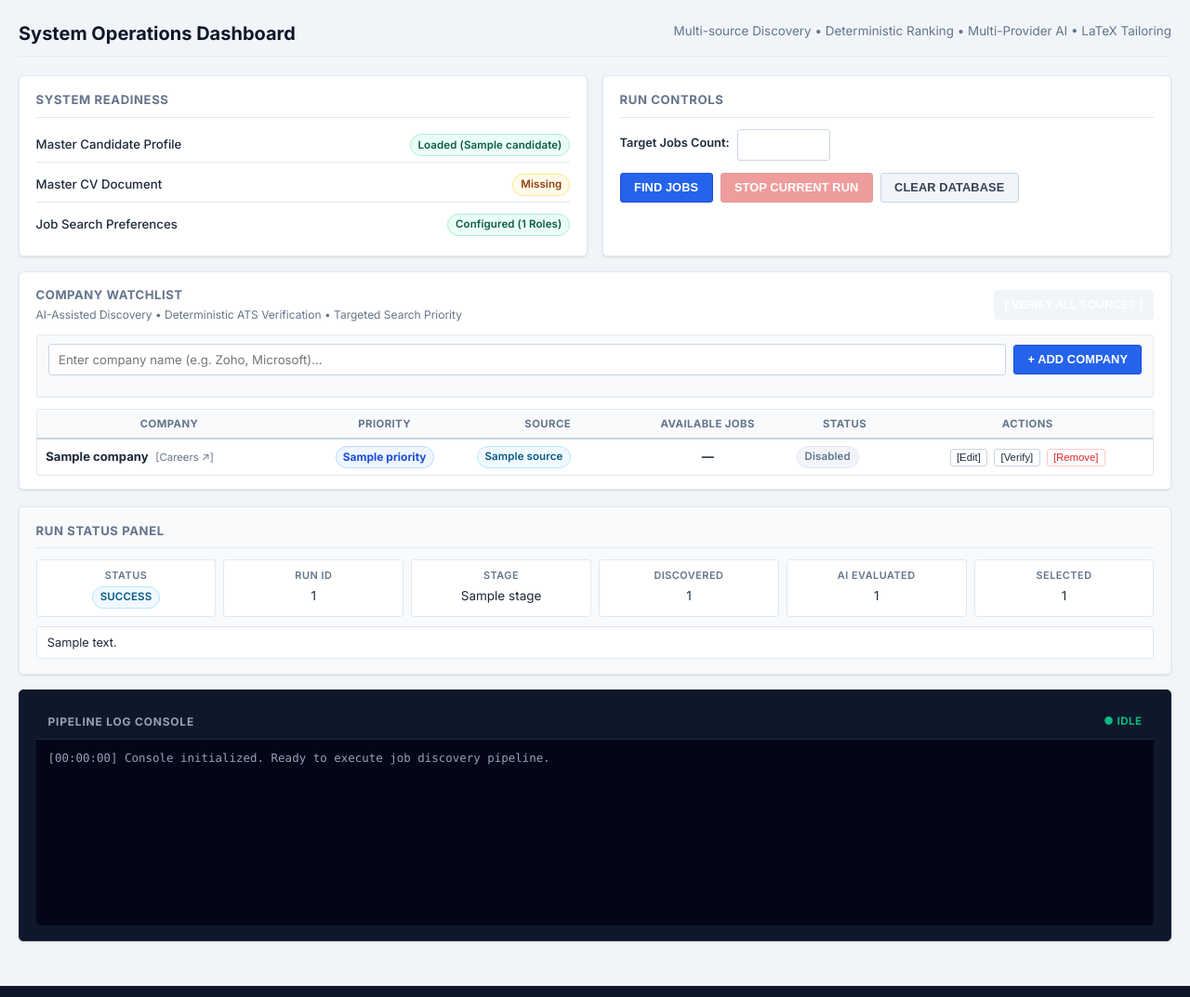
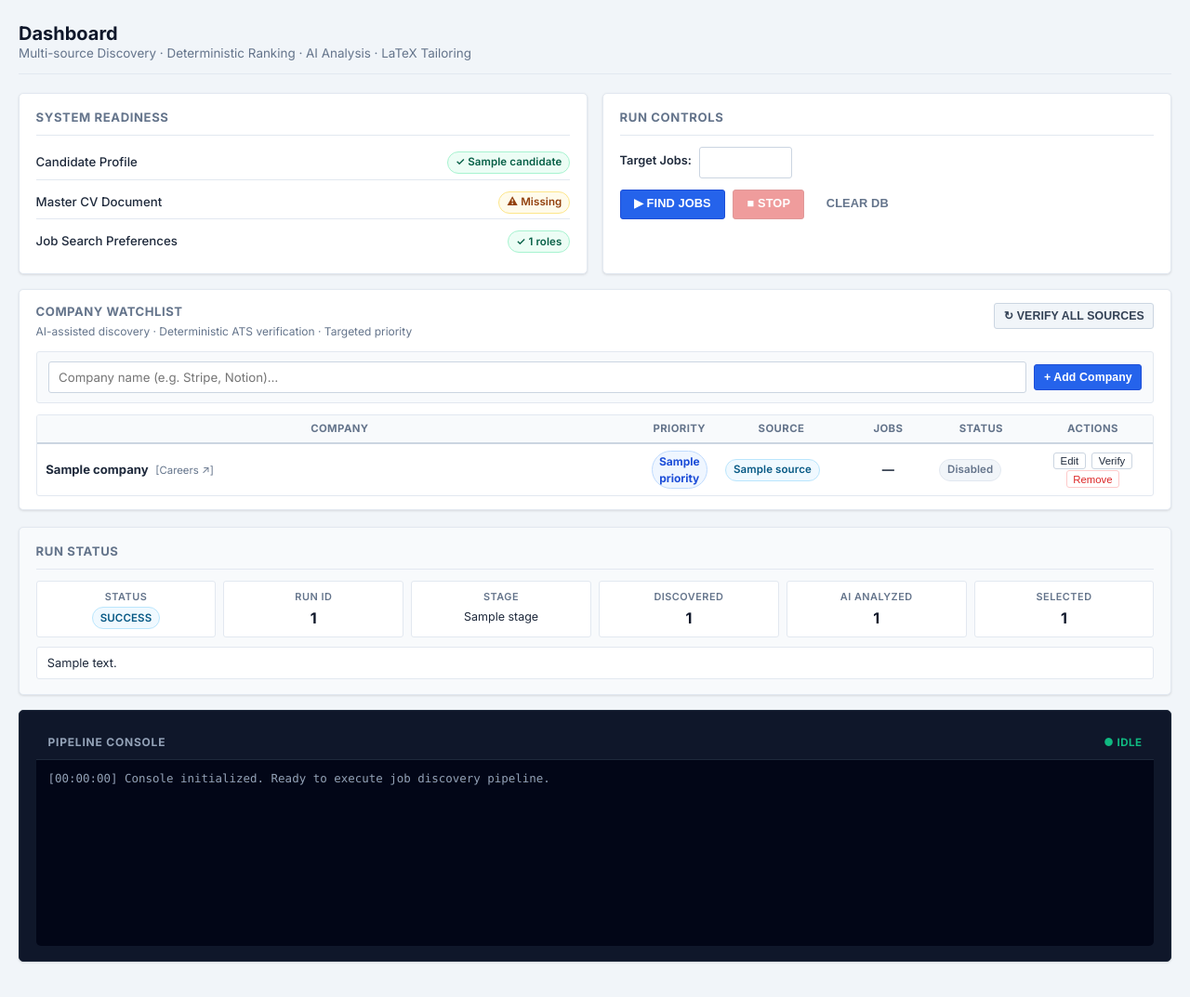
Before and after one commit to OmarAhsanCode/resume-applier, a Flask app: template templates/index.html in a window 1280 px wide. Shown: the part 46-1119 px from the top of the page at 93% size. Run offline with Flask 3, Linux system fonts and the light colour scheme; the template is opened without the code that fills it: most values are stand-ins (such as "Sample title", 1, 10 or a date in 2020); data that the repository does not hold is empty; some libraries are stand-ins or nearby versions.

Commit message:
Updated Frontend

```diff
--- a/templates/index.html
+++ b/templates/index.html
@@ -1,11 +1,13 @@
 {% extends "base.html" %}
 
-{% block title %}Dashboard - Job Automator ERP{% endblock %}
+{% block title %}Dashboard — Job Automator{% endblock %}
 
 {% block content %}
 <div class="erp-page-header">
-    <h2>System Operations Dashboard</h2>
-    <p class="subtitle">Multi-source Discovery • Deterministic Ranking • Multi-Provider AI • LaTeX Tailoring</p>
+    <div>
+        <h2>Dashboard</h2>
+        <p class="subtitle">Multi-source Discovery · Deterministic Ranking · AI Analysis · LaTeX Tailoring</p>
+    </div>
 </div>
 
 <div class="grid-layout">
@@ -14,102 +16,100 @@
         <h3>System Readiness</h3>
         <div class="status-list">
             <div class="status-item">
-                <span class="status-label">Master Candidate Profile</span>
+                <span class="status-label">Candidate Profile</span>
                 {% if candidate %}
-                    <span class="badge badge-success">Loaded ({{ candidate.name }})</span>
+                    <span class="badge badge-success">✓ {{ candidate.name }}</span>
                 {% else %}
-                    <span class="badge badge-warning">Not Setup</span>
+                    <span class="badge badge-warning">⚠ Not configured</span>
                 {% endif %}
             </div>
-
             <div class="status-item">
                 <span class="status-label">Master CV Document</span>
                 {% if candidate and candidate.master_resume_path %}
-                    <span class="badge badge-success">Uploaded</span>
+                    <span class="badge badge-success">✓ Uploaded</span>
                 {% else %}
-                    <span class="badge badge-warning">Missing</span>
+                    <span class="badge badge-warning">⚠ Missing</span>
                 {% endif %}
             </div>
-
             <div class="status-item">
                 <span class="status-label">Job Search Preferences</span>
                 {% if preferences %}
-                    <span class="badge badge-success">Configured ({{ preferences.preferred_roles|length }} Roles)</span>
+                    <span class="badge badge-success">✓ {{ preferences.preferred_roles|length }} roles</span>
                 {% else %}
-                    <span class="badge badge-warning">Default Settings</span>
+                    <span class="badge badge-muted">Default settings</span>
                 {% endif %}
             </div>
         </div>
-
         {% if not candidate %}
-            <div class="action-banner">
-                <p>Upload Master CV PDF to complete setup.</p>
-                <a href="{{ url_for('setup') }}" class="btn btn-primary btn-sm">Upload Master CV</a>
-            </div>
+        <div class="action-banner">
+            <p>Upload your Master CV to complete setup.</p>
+            <a href="{{ url_for('setup') }}" class="btn btn-primary btn-sm">Upload Master CV →</a>
+        </div>
         {% endif %}
     </div>
 
-    <!-- ERP Run & Database Controls Card -->
+    <!-- Run Controls Card -->
     <div class="card launcher-card">
         <h3>Run Controls</h3>
         <form id="find-jobs-form" action="{{ url_for('trigger_run') }}" method="POST">
-            <div class="form-group inline-group">
-                <label for="jobs_count">Target Jobs Count:</label>
-                <input type="number" id="jobs_count" name="jobs_count" value="{{ preferences.jobs_per_run if preferences else 50 }}" min="1" max="200" class="form-input form-input-short">
+            <div class="form-group inline-group" style="margin-bottom: 0.75rem;">
+                <label for="jobs_count" style="white-space: nowrap;">Target Jobs:</label>
+                <input type="number" id="jobs_count" name="jobs_count"
+                       value="{{ preferences.jobs_per_run if preferences else 50 }}"
+                       min="1" max="200" class="form-input form-input-short">
             </div>
-
             <div class="control-button-group">
-                <button type="submit" id="btn-find-jobs" class="btn btn-primary" {% if not candidate %}disabled{% endif %}>
-                    FIND JOBS
+                <button type="submit" id="btn-find-jobs" class="btn btn-primary"
+                        {% if not candidate %}disabled{% endif %}>
+                    ▶ FIND JOBS
                 </button>
-
                 <button type="button" id="btn-stop-run" onclick="stopRun()" class="btn btn-danger" disabled>
-                    STOP CURRENT RUN
+                    ■ STOP
                 </button>
-
-                <button type="button" id="btn-clear-db" onclick="openClearDbModal()" class="btn btn-secondary">
-                    CLEAR DATABASE
+                <button type="button" id="btn-clear-db" onclick="openClearDbModal()" class="btn btn-ghost">
+                    CLEAR DB
                 </button>
             </div>
         </form>
     </div>
 </div>
 
-<!-- Company Watchlist Section -->
+<!-- Company Watchlist -->
 <div class="card watchlist-card">
     <div class="watchlist-header">
-        <div style="display: flex; justify-content: space-between; align-items: center; width: 100%; flex-wrap: wrap; gap: 10px;">
+        <div style="display: flex; justify-content: space-between; align-items: flex-start; width: 100%; flex-wrap: wrap; gap: 8px;">
             <div>
-                <h3>COMPANY WATCHLIST</h3>
-                <p class="subtitle-sm">AI-Assisted Discovery • Deterministic ATS Verification • Targeted Search Priority</p>
+                <h3>Company Watchlist</h3>
+                <p class="subtitle-sm">AI-assisted discovery · Deterministic ATS verification · Targeted priority</p>
             </div>
-            <div>
-                <button type="button" onclick="verifyAllCompanies()" class="btn btn-secondary" style="padding: 6px 12px; font-size: 12px; font-weight: bold; background: linear-gradient(135s, #4f46e5, #3b82f6); color: white; border: none; border-radius: 4px; cursor: pointer;">
-                    [ VERIFY ALL SOURCES ]
-                </button>
-            </div>
+            <button type="button" onclick="verifyAllCompanies()" class="btn btn-secondary btn-sm">
+                ↻ VERIFY ALL SOURCES
+            </button>
         </div>
     </div>
 
     <div class="watchlist-form-box">
-        <div class="form-group inline-group">
-            <input type="text" id="add-company-name" placeholder="Enter company name (e.g. Zoho, Microsoft)..." class="form-input form-input-long" onkeydown="if(event.key==='Enter'){event.preventDefault();triggerCompanyDiscovery();}">
-            <button type="button" id="btn-add-company" onclick="triggerCompanyDiscovery()" class="btn btn-primary">
-                + ADD COMPANY
+        <div class="form-group inline-group" style="margin: 0;">
+            <input type="text" id="add-company-name"
+                   placeholder="Company name (e.g. Stripe, Notion)…"
+                   class="form-input form-input-long"
+                   onkeydown="if(event.key==='Enter'){event.preventDefault();triggerCompanyDiscovery();}">
+            <button type="button" id="btn-add-company" onclick="triggerCompanyDiscovery()" class="btn btn-primary btn-sm">
+                + Add Company
             </button>
         </div>
     </div>
 
     <div class="watchlist-table-container">
-        <table class="data-table watchlist-table">
+        <table class="data-table watchlist-table" aria-label="Company watchlist">
             <thead>
                 <tr>
                     <th>Company</th>
-                    <th class="cell-center">Priority</th>
-                    <th>Source</th>
-                    <th class="cell-center">Available Jobs</th>
-                    <th>Status</th>
-                    <th class="cell-center">Actions</th>
+                    <th class="cell-center" style="width: 70px;">Priority</th>
+                    <th style="width: 140px;">Source</th>
+                    <th class="cell-center" style="width: 90px;">Jobs</th>
+                    <th style="width: 110px;">Status</th>
+                    <th class="cell-center" style="width: 130px;">Actions</th>
                 </tr>
             </thead>
             <tbody id="watchlist-tbody">
@@ -140,18 +145,12 @@
                     </td>
                     <td class="cell-center">
                         <strong>
-                            {% if comp.verification_status == 'unverified' %}
-                                —
-                            {% elif comp.jobs_available is not none and comp.jobs_available > 0 %}
-                                {{ comp.jobs_available }}
-                            {% elif comp.verification_status == 'no_jobs_found' %}
-                                0
-                            {% elif comp.jobs_available is not none %}
-                                {{ comp.jobs_available }}
-                            {% elif comp.jobs_retrieved is not none and comp.jobs_retrieved > 0 %}
-                                {{ comp.jobs_retrieved }} retrieved
-                            {% else %}
-                                —
+                            {% if comp.verification_status == 'unverified' %}—
+                            {% elif comp.jobs_available is not none and comp.jobs_available > 0 %}{{ comp.jobs_available }}
+                            {% elif comp.verification_status == 'no_jobs_found' %}0
+                            {% elif comp.jobs_available is not none %}{{ comp.jobs_available }}
+                            {% elif comp.jobs_retrieved is not none and comp.jobs_retrieved > 0 %}{{ comp.jobs_retrieved }}+
+                            {% else %}—
                             {% endif %}
                         </strong>
                     </td>
@@ -173,14 +172,20 @@
                         {% endif %}
                     </td>
                     <td class="cell-center">
-                        <button data-company="{{ comp.company|escape }}" data-priority="{{ comp.priority }}" data-enabled="{% if comp.enabled %}true{% else %}false{% endif %}" onclick="openEditCompanyModalFromEl(this)" class="btn-action-sm">[Edit]</button>
-                        <button onclick="verifyCompany('{{ comp.company|escape }}')" class="btn-action-sm">[Verify]</button>
-                        <button onclick="openDeleteCompanyModal('{{ comp.company|escape }}')" class="btn-action-sm btn-action-danger">[Remove]</button>
+                        <button data-company="{{ comp.company|escape }}"
+                                data-priority="{{ comp.priority }}"
+                                data-enabled="{% if comp.enabled %}true{% else %}false{% endif %}"
+                                onclick="openEditCompanyModalFromEl(this)"
+                                class="btn-action-sm">Edit</button>
+                        <button onclick="verifyCompany('{{ comp.company|escape }}')" class="btn-action-sm">Verify</button>
+                        <button onclick="openDeleteCompanyModal('{{ comp.company|escape }}')" class="btn-action-sm btn-action-danger">Remove</button>
                     </td>
                 </tr>
                 {% else %}
                 <tr>
-                    <td colspan="6" class="cell-center muted">No preferred companies configured. Add a company above.</td>
+                    <td colspan="6" style="text-align: center; padding: 2rem; color: var(--text-muted); font-size: 0.82rem;">
+                        No companies configured yet. Add a company above to get started.
+                    </td>
                 </tr>
                 {% endfor %}
             </tbody>
@@ -190,7 +195,7 @@
 
 <!-- Run Status Panel -->
 <div id="run-status-panel" class="card status-panel-card">
-    <h3>Run Status Panel</h3>
+    <h3>Run Status</h3>
     <div class="status-grid">
         <div class="status-metric">
             <span class="metric-label">Status</span>
@@ -198,32 +203,32 @@
         </div>
         <div class="status-metric">
             <span class="metric-label">Run ID</span>
-            <span id="panel-run-id-val">{{ latest_run.id if latest_run else '-' }}</span>
+            <span id="panel-run-id-val" class="metric-value">{{ latest_run.id if latest_run else '—' }}</span>
         </div>
         <div class="status-metric">
             <span class="metric-label">Stage</span>
-            <span id="panel-stage-val">{{ current_progress.stage }}</span>
+            <span id="panel-stage-val" style="font-size: 0.78rem; color: var(--text-body);">{{ current_progress.stage }}</span>
         </div>
         <div class="status-metric">
             <span class="metric-label">Discovered</span>
-            <span id="panel-discovered-val">{{ latest_run.discovered_count if latest_run else '0' }}</span>
+            <span id="panel-discovered-val" class="metric-value">{{ latest_run.discovered_count if latest_run else '0' }}</span>
         </div>
         <div class="status-metric">
-            <span class="metric-label">AI Evaluated</span>
-            <span id="panel-analyzed-val">{{ latest_run.analyzed_count if latest_run else '0' }}</span>
+            <span class="metric-label">AI Analyzed</span>
+            <span id="panel-analyzed-val" class="metric-value">{{ latest_run.analyzed_count if latest_run else '0' }}</span>
         </div>
         <div class="status-metric">
             <span class="metric-label">Selected</span>
-            <span id="panel-selected-val">{{ latest_run.selected_count if latest_run else '0' }}</span>
+            <span id="panel-selected-val" class="metric-value">{{ latest_run.selected_count if latest_run else '0' }}</span>
         </div>
     </div>
     <div id="panel-details" class="panel-details-text">{{ current_progress.details }}</div>
 </div>
 
-<!-- Live Pipeline Console -->
+<!-- Live Console -->
 <div class="card console-card">
     <div class="console-header">
-        <h3>PIPELINE LOG CONSOLE</h3>
+        <h3>Pipeline Console</h3>
         <span class="console-status-indicator" id="console-live-indicator">● IDLE</span>
     </div>
     <div id="live-console" class="live-console-box">
@@ -238,7 +243,8 @@
             <h4>Clear all jobs and run history?</h4>
         </div>
         <div class="modal-body">
-            <p>All discovered jobs and run history stored in SQLite will be permanently deleted.</p>
+            <p style="margin-bottom: 8px;">All discovered jobs and run history stored in SQLite will be permanently deleted.</p>
+            <p class="muted-sm">Your candidate profile, preferences, watchlist, and resume settings will not be affected.</p>
         </div>
         <div class="modal-footer">
             <button onclick="closeClearDbModal()" class="btn btn-secondary">CANCEL</button>
@@ -266,50 +272,29 @@
 <div id="modal-company-confirmation" class="modal-overlay hidden">
     <div class="modal-box modal-box-wide">
         <div class="modal-header">
-            <h4 id="conf-modal-title">DISCOVERY RESULT</h4>
+            <h4 id="conf-modal-title">Discovery Result</h4>
         </div>
         <div class="modal-body">
             <table class="detail-table">
+                <tr><th>Company:</th><td id="conf-company-name"><strong>-</strong></td></tr>
+                <tr><th>Official Careers:</th><td><a id="conf-careers-url" href="#" target="_blank">-</a></td></tr>
+                <tr><th>Job Platform:</th><td><span id="conf-ats-platform" class="badge badge-info">-</span></td></tr>
+                <tr><th>Source Status:</th><td><span id="conf-verification-status">-</span></td></tr>
+                <tr><th>Verification Details:</th><td><span id="conf-verification-reason" class="muted-sm">-</span></td></tr>
+                <tr><th>Jobs Found:</th><td><strong id="conf-jobs-found">0</strong></td></tr>
+                <tr><th>Country:</th><td id="conf-country">India</td></tr>
                 <tr>
-                    <th>Company:</th>
-                    <td id="conf-company-name"><strong>-</strong></td>
-                </tr>
-                <tr>
-                    <th>Official Careers:</th>
-                    <td><a id="conf-careers-url" href="#" target="_blank">-</a></td>
-                </tr>
-                <tr>
-                    <th>Job Platform:</th>
-                    <td><span id="conf-ats-platform" class="badge badge-info">-</span></td>
-                </tr>
-                <tr>
-                    <th>Career Source Status:</th>
-                    <td><span id="conf-verification-status">-</span></td>
-                </tr>
-                <tr>
-                    <th>Verification Details:</th>
-                    <td><span id="conf-verification-reason" class="muted-sm">-</span></td>
-                </tr>
-                <tr>
-                    <th>Jobs Found:</th>
-                    <td><strong id="conf-jobs-found">0</strong></td>
-                </tr>
-                <tr>
-                    <th>Country:</th>
-                    <td id="conf-country">India</td>
-                </tr>
-                <tr>
-                    <th>Watchlist Priority (1-100):</th>
+                    <th>Priority (1-100):</th>
                     <td>
                         <input type="number" id="conf-priority" min="1" max="100" value="75" class="form-input form-input-short">
-                        <span class="muted-sm">(Affects search ranking boost, not hard filtering)</span>
+                        <span class="muted-sm">(Boosts ranking)</span>
                     </td>
                 </tr>
             </table>
         </div>
         <div class="modal-footer">
             <button onclick="closeCompanyConfirmationModal()" class="btn btn-secondary">CANCEL</button>
-            <button onclick="retryCompanyDiscovery()" class="btn btn-secondary">↻ TRY DISCOVERY AGAIN</button>
+            <button onclick="retryCompanyDiscovery()" class="btn btn-ghost">↻ Retry Discovery</button>
             <button id="btn-confirm-add-company" onclick="confirmAddCompany()" class="btn btn-primary">+ ADD COMPANY</button>
         </div>
     </div>
@@ -320,19 +305,20 @@
     <div class="modal-box">
         <div class="modal-header">
             <h4>Edit Watchlist Company</h4>
+            <button onclick="closeEditCompanyModal()" class="btn-close" aria-label="Close">×</button>
         </div>
         <div class="modal-body">
             <input type="hidden" id="edit-company-name">
             <div class="form-group">
-                <label>Company Name:</label>
+                <label>Company Name</label>
                 <strong id="edit-display-name"></strong>
             </div>
             <div class="form-group">
-                <label for="edit-priority">Priority (1-100):</label>
+                <label for="edit-priority">Priority (1-100)</label>
                 <input type="number" id="edit-priority" min="1" max="100" value="75" class="form-input form-input-short">
             </div>
             <div class="form-group">
-                <label for="edit-enabled">Active State:</label>
+                <label for="edit-enabled">Active State</label>
                 <select id="edit-enabled" class="form-input">
                     <option value="true">Active (Targeted Search)</option>
                     <option value="false">Disabled (Skip Search)</option>
@@ -368,15 +354,16 @@
 <div id="modal-verify-all" class="modal-overlay hidden">
     <div class="modal-box" style="max-width: 600px; width: 90%;">
         <div class="modal-header">
-            <h4>VERIFYING COMPANY SOURCES</h4>
+            <h4>Verifying Company Sources</h4>
         </div>
         <div class="modal-body">
-            <p id="verify-all-progress-text" style="font-weight: bold; margin-bottom: 10px;">[0/0] Initializing...</p>
-            <div style="background-color: #1e1e1e; color: #d4d4d4; padding: 15px; border-radius: 4px; font-family: monospace; font-size: 13px; max-height: 250px; overflow-y: auto; white-space: pre-wrap; margin-top: 10px; text-align: left;" id="verify-all-log-box"></div>
+            <p id="verify-all-progress-text" style="font-weight: 600; margin-bottom: 10px; font-size: 0.85rem;">[0/0] Initializing…</p>
+            <div class="discovery-log-box" id="verify-all-log-box"></div>
         </div>
         <div class="modal-footer">
             <button id="btn-close-verify-all" class="btn btn-secondary" onclick="closeVerifyAllModal()" disabled>CLOSE</button>
         </div>
     </div>
 </div>
+
 {% endblock %}
```
Also changed, not shown: other parts of templates/index.html (+15 -10 lines).
